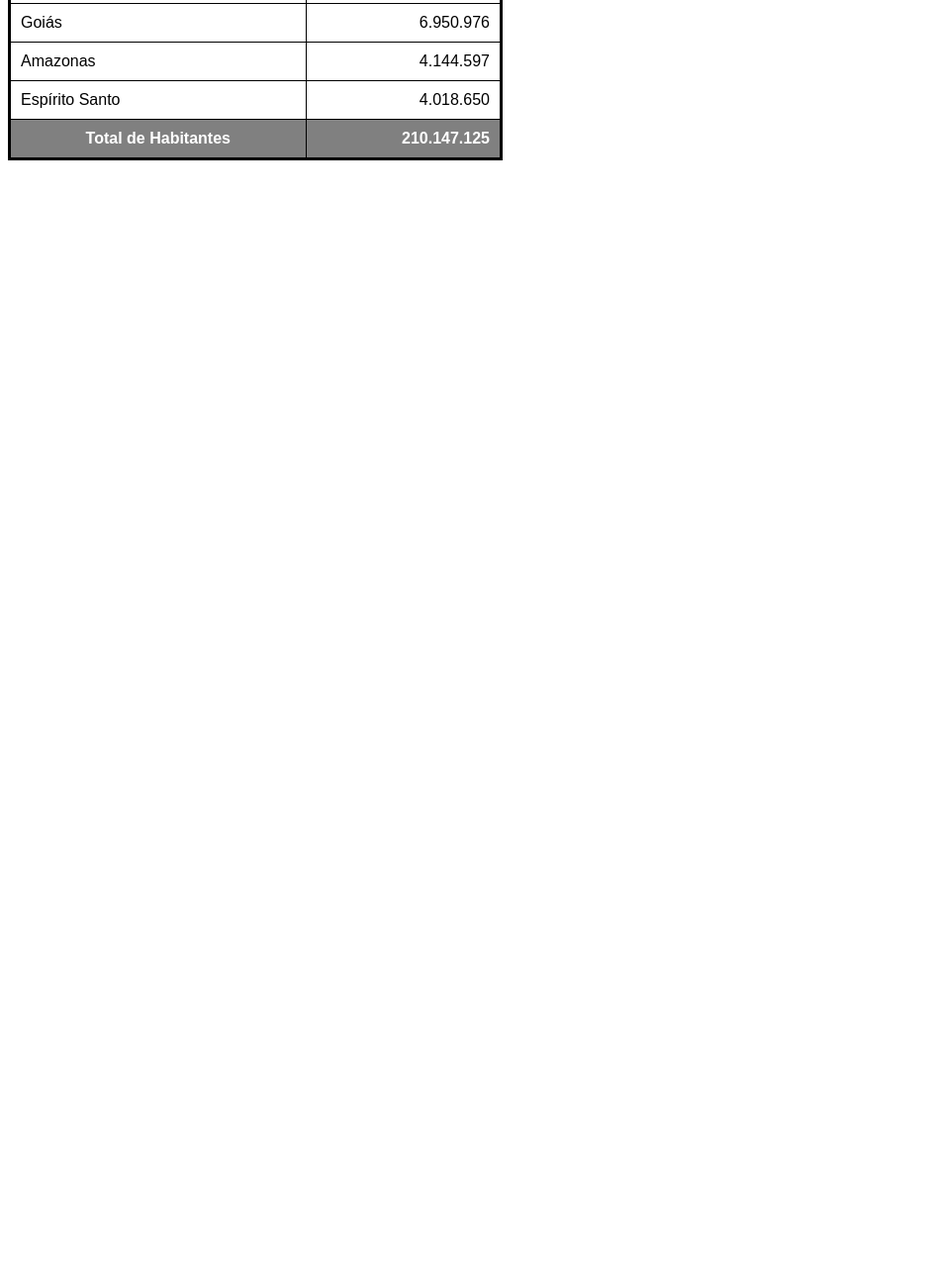
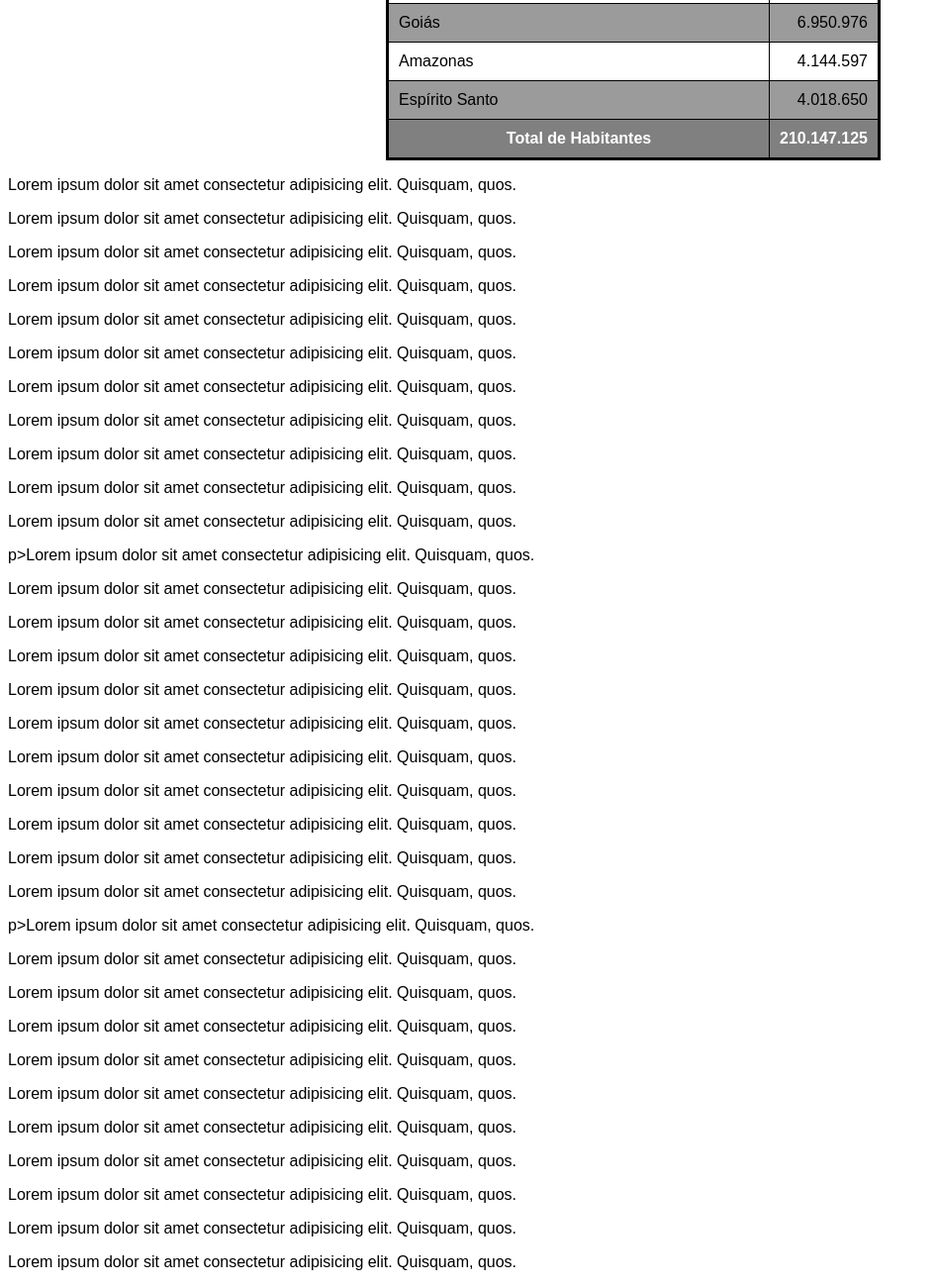
Before and after one commit to danyelgomes/html.css, a plain HTML site: page exercicios/ex023/tabela002.html in a window 1280 px wide. Shown: the part 595-1895 px from the top of the page at 99% size, without its empty margins (0-945 px from the left). Before the commit the page ends 800 px from the top, so only its background shows below. Drawn offline with Linux system fonts and the light colour scheme.

Commit message:
fixação cabeçalho de tabelas

```diff
--- a/exercicios/ex023/tabela002.html
+++ b/exercicios/ex023/tabela002.html
@@ -7,18 +7,34 @@
     <style>
 
         body {
-            font-family: Arial, Helvetica, sans-serif
+            font-family: Arial, Helvetica, sans-serif;
         }
 
         table {
             width: 500px;
             border: 3px solid black;
             border-collapse: collapse;
+            margin: auto;
+            position: relative;
         }
+
+
+        thead > tr > th {
+            position: sticky;
+            top: -2px;
+            background-color: gray;
+        }
+
+
         th, td {
             border: 1px solid black;
             padding: 10px;
         }
+
+        td.num {
+            width: 50px;
+        }
+
         td.num, .total {
             text-align: right;
         }
@@ -26,6 +42,14 @@
         tfoot, thead {
             background-color: gray;
             color: white;
+        }
+
+        tbody > tr:nth-child(odd) {
+            background-color: rgb(255, 255, 255);
+        }
+
+        tbody > tr:nth-child(even) {
+            background-color: rgb(155, 155, 155);
         }
 
         tfoot > tr {
@@ -39,6 +63,7 @@
             font-weight: bold;
         }
     </style>
+
 </head>
 
 <body>
@@ -124,6 +149,41 @@
         </tfoot>
 
     </table>
+    <p>Lorem ipsum dolor sit amet consectetur adipisicing elit. Quisquam, quos.</p>
+    <p>Lorem ipsum dolor sit amet consectetur adipisicing elit. Quisquam, quos.</p>
+    <p>Lorem ipsum dolor sit amet consectetur adipisicing elit. Quisquam, quos.</p>
+    <p>Lorem ipsum dolor sit amet consectetur adipisicing elit. Quisquam, quos.</p>
+    <p>Lorem ipsum dolor sit amet consectetur adipisicing elit. Quisquam, quos.</p>
+    <p>Lorem ipsum dolor sit amet consectetur adipisicing elit. Quisquam, quos.</p>
+
+    <p>Lorem ipsum dolor sit amet consectetur adipisicing elit. Quisquam, quos.</p>
+    <p>Lorem ipsum dolor sit amet consectetur adipisicing elit. Quisquam, quos.</p>
+    <p>Lorem ipsum dolor sit amet consectetur adipisicing elit. Quisquam, quos.</p>
+    <p>Lorem ipsum dolor sit amet consectetur adipisicing elit. Quisquam, quos.</p>
+    <p>Lorem ipsum dolor sit amet consectetur adipisicing elit. Quisquam, quos.</p>
+    p>Lorem ipsum dolor sit amet consectetur adipisicing elit. Quisquam, quos.</p>
+    <p>Lorem ipsum dolor sit amet consectetur adipisicing elit. Quisquam, quos.</p>
+    <p>Lorem ipsum dolor sit amet consectetur adipisicing elit. Quisquam, quos.</p>
+    <p>Lorem ipsum dolor sit amet consectetur adipisicing elit. Quisquam, quos.</p>
+    <p>Lorem ipsum dolor sit amet consectetur adipisicing elit. Quisquam, quos.</p>
+    <p>Lorem ipsum dolor sit amet consectetur adipisicing elit. Quisquam, quos.</p>
+
+    <p>Lorem ipsum dolor sit amet consectetur adipisicing elit. Quisquam, quos.</p>
+    <p>Lorem ipsum dolor sit amet consectetur adipisicing elit. Quisquam, quos.</p>
+    <p>Lorem ipsum dolor sit amet consectetur adipisicing elit. Quisquam, quos.</p>
+    <p>Lorem ipsum dolor sit amet consectetur adipisicing elit. Quisquam, quos.</p>
+    <p>Lorem ipsum dolor sit amet consectetur adipisicing elit. Quisquam, quos.</p>     p>Lorem ipsum dolor sit amet consectetur adipisicing elit. Quisquam, quos.</p>
+    <p>Lorem ipsum dolor sit amet consectetur adipisicing elit. Quisquam, quos.</p>
+    <p>Lorem ipsum dolor sit amet consectetur adipisicing elit. Quisquam, quos.</p>
+    <p>Lorem ipsum dolor sit amet consectetur adipisicing elit. Quisquam, quos.</p>
+    <p>Lorem ipsum dolor sit amet consectetur adipisicing elit. Quisquam, quos.</p>
+    <p>Lorem ipsum dolor sit amet consectetur adipisicing elit. Quisquam, quos.</p>
+
+    <p>Lorem ipsum dolor sit amet consectetur adipisicing elit. Quisquam, quos.</p>
+    <p>Lorem ipsum dolor sit amet consectetur adipisicing elit. Quisquam, quos.</p>
+    <p>Lorem ipsum dolor sit amet consectetur adipisicing elit. Quisquam, quos.</p>
+    <p>Lorem ipsum dolor sit amet consectetur adipisicing elit. Quisquam, quos.</p>
+    <p>Lorem ipsum dolor sit amet consectetur adipisicing elit. Quisquam, quos.</p>
 
 </body>
 
```
Also changed, not shown: exercicios/ex023/tabela003.html (added, +12 -0 lines).
